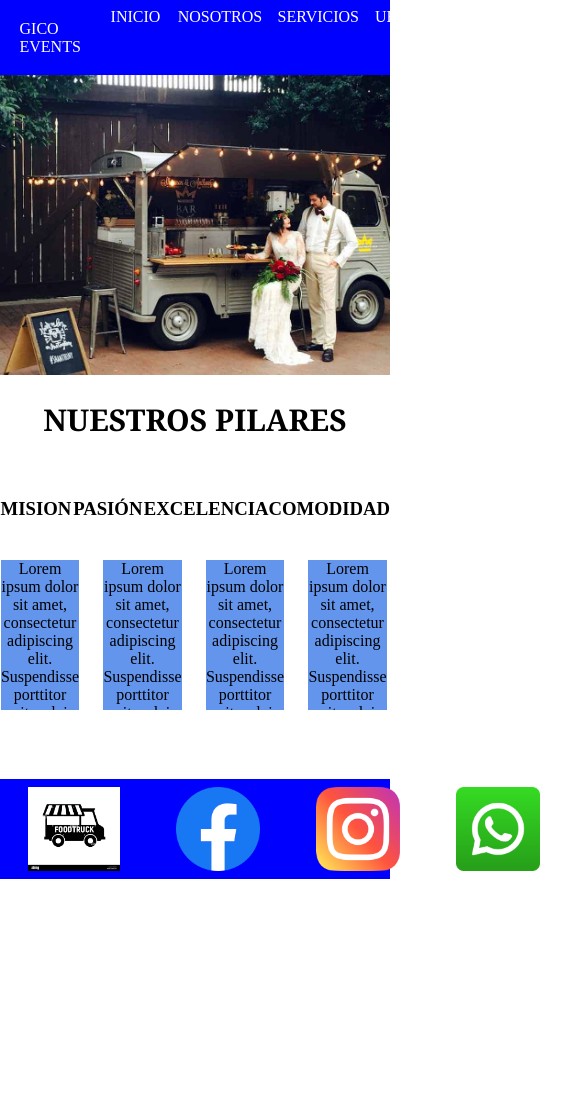
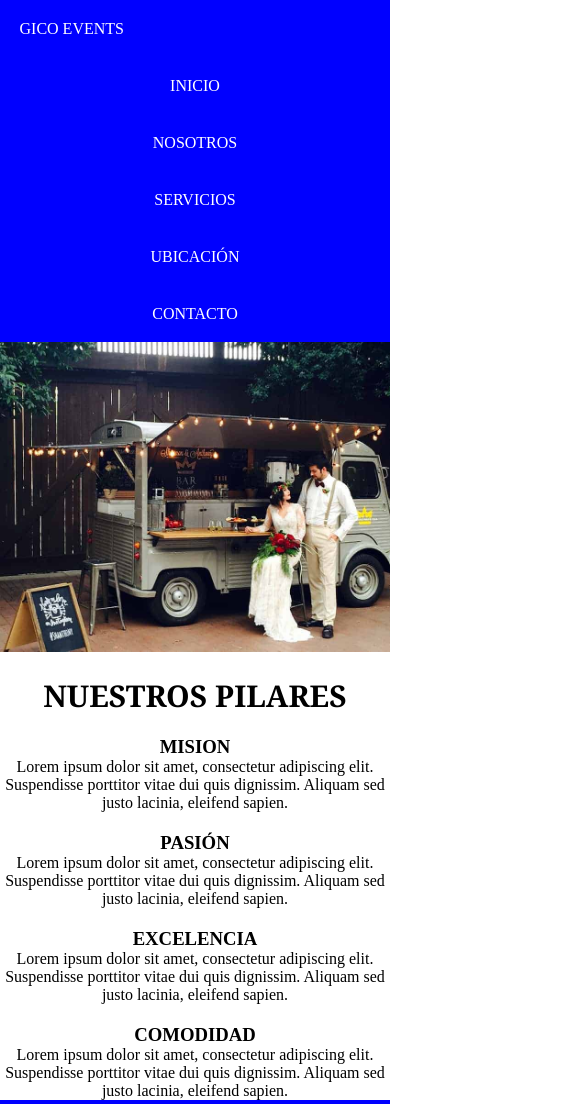
Before and after one commit to GisselleCor/proyectocoderweb, a plain HTML site: page index.html in a window 390 px wide. Shown: the top 1104 px of the page, 569 px wide, since content can reach past the window. Before the commit the page ends 879 px from the top, so only its background shows below. Drawn offline with Linux system fonts and the light colour scheme.

Commit message:
preentrega2

```diff
--- a/css/style.css
+++ b/css/style.css
@@ -25,9 +25,8 @@ ESTILOS DEL NAVBAR
   list-style-type: none;
 }
 .menuNav li{
-  margin: 2%;
+  margin: 5%;
 }
-
 
 h1 {
     font-size: 30px;
@@ -39,7 +38,7 @@ ESTILOS DEL MAIN
 */
 .imagenPortada {
   width: 100%;
-  max-height: 300PX;
+  max-height: 800PX;
 }
 
 h1 {
@@ -56,6 +55,10 @@ h1 {
   margin: 1%;
   text-align: center;
 }
+/*/////////////////
+Portada Principal sin ocupar se cambió por ModelGrid
+///////////////////
+*/
 
 .portadaPrincipal{
   display: grid ;
@@ -69,7 +72,10 @@ h1 {
   display: flex;
   margin-left:auto;
 }
-
+/*/////////////////
+Box sin uso se cambió por BoxModelGrid (1,2,3 y4)
+///////////////////
+*/
 .box {
   width: 95%;
   height: 150px;
@@ -84,10 +90,12 @@ h1 {
 ESTILOS DEL PAGE NUESTROS PILARES/ GRILLAS
 ////////////////////////////////////////////
 */
-.boxModelGrid {
+.ModelGrid {
     display: grid ;
     grid-template-columns: repeat(4,1fr);
-    grid-template-rows: 100px 100px ;
+    grid-template-rows: 100px 100px;
+    grid-template-areas:
+            "1 2 3 4";
     gap: 20px;
 }
 
@@ -95,6 +103,9 @@ ESTILOS DEL PAGE NUESTROS PILARES/ GRILLAS
   display: grid ;
   grid-template-columns: repeat(2,1fr);
   grid-template-rows: 100px 100px ;
+  grid-template-areas:
+          "a b"
+          "c d";
   gap: 20px;
 }
 
@@ -114,5 +125,95 @@ ESTILOS DEL FOOTER
   justify-content: space-around;
   padding: 0 20px;
   align-items: center;
+}
+/*
+////////////////////////////
+ESTILOS DEL MEDIA
+////////////////////////////
+*/
+@media (max-width: 480px){
+/*
+////////////////////////////
+ESTILOS MEDIA NAV
+////////////////////////////
+*/
+  .nav{
+    flex-direction: column;
+  }
+  .nav ul{
+    text-align: center;
+    flex-direction: column;
+  }
+  /*
+////////////////////////////
+ESTILOS MEDIA MAIN
+////////////////////////////
+*/
+  .ModelGrid{
+    display: grid ;
+    grid-template-columns: 1fr;
+    grid-template-rows: 1fr 1fr 1fr 1fr;
+    grid-template-areas:
+            "1"
+            "2"
+            "3"
+            "4" ;
+    gap: 20px;
+    text-align: center;
+}
+.boxModelGrid1{
+  grid-area:1;
+}
+.boxModelGrid2{
+  grid-area:2;
+}
+.boxModelGrid3{
+  grid-area:3;
+}
+.boxModelGrid4{
+  grid-area:4;
+}
+/*///////////////////////////
+ESTILOS MEDIA SERVICIOS
+////////////////////////////
+*/
+  .serviciosGrid{
+    display: grid ;
+    grid-template-columns: 1fr;
+    grid-template-rows: 1fr 1fr 1fr 1fr;
+    grid-template-areas:
+            "a"
+            "b"
+            "c"
+            "d";
+    gap: 20px;
+    text-align: center;
+  }
+  .boxServicio1{
+    grid-area:a;
+  }
+  .boxServicio2{
+    grid-area:b;
+  }
+  .boxServicio3{
+    grid-area:c;
+  }
+  .boxServicio4{
+    grid-area:d;
+  }
+/*///////////////////////////
+ESTILOS MEDIA FOOTER
+////////////////////////////
+*/
+  .footer{
+    flex-direction: column;
+    height: 30%;
+  }
+  .footer img{
+    margin:  5%;
+    width: 30%;
+    justify-content: space-around;
+    align-items: center;
 
+  }
 }
--- a/index.html
+++ b/index.html
@@ -24,31 +24,28 @@
         <header>
         <!--2#CREAMOS EL MAIN-->
         <main>
-
             <img class="imagenPortada" src="./imagenes/Imagen 1.jpg" />
             <h1>NUESTROS PILARES</h1>
-            <section class="portadaPrincipal">
-                <h3>MISION</h3>
-                <h3>PASIÓN</h3>
-                <h3>EXCELENCIA</h3>
-                <h3>COMODIDAD</h3>
-            </section>
-
-            <section class="boxModelGrid">
-                <div class="box">
+            <div class="ModelGrid">
+                <div class="boxModelGrid1">
+                    <h3>MISION</h3>
                     <p>Lorem ipsum dolor sit amet, consectetur adipiscing elit. Suspendisse porttitor vitae dui quis dignissim. Aliquam sed justo lacinia, eleifend sapien.</p>
                 </div>
-                <div class="box">
+                <div class="boxModelGrid2">
+                    <h3>PASIÓN</h3>
                     <p>Lorem ipsum dolor sit amet, consectetur adipiscing elit. Suspendisse porttitor vitae dui quis dignissim. Aliquam sed justo lacinia, eleifend sapien.</p>
                 </div>
-                <div class="box">
+                <div class="boxModelGrid3">
+                    <h3>EXCELENCIA</h3>
                     <p>Lorem ipsum dolor sit amet, consectetur adipiscing elit. Suspendisse porttitor vitae dui quis dignissim. Aliquam sed justo lacinia, eleifend sapien.</p>
                 </div>
-                <div class="box">
+                <div class="boxModelGrid4">
+                    <h3>COMODIDAD</h3>
                     <p>Lorem ipsum dolor sit amet, consectetur adipiscing elit. Suspendisse porttitor vitae dui quis dignissim. Aliquam sed justo lacinia, eleifend sapien.</p>
                 </div>
-            </section>
+            </div>
 
+            </class=>
         </main>
         <!--3#CREAMOS EL FOOTER-->
         <footer class="footer">
```
Also changed, not shown: pages/servicios.html (+16 -9 lines).
